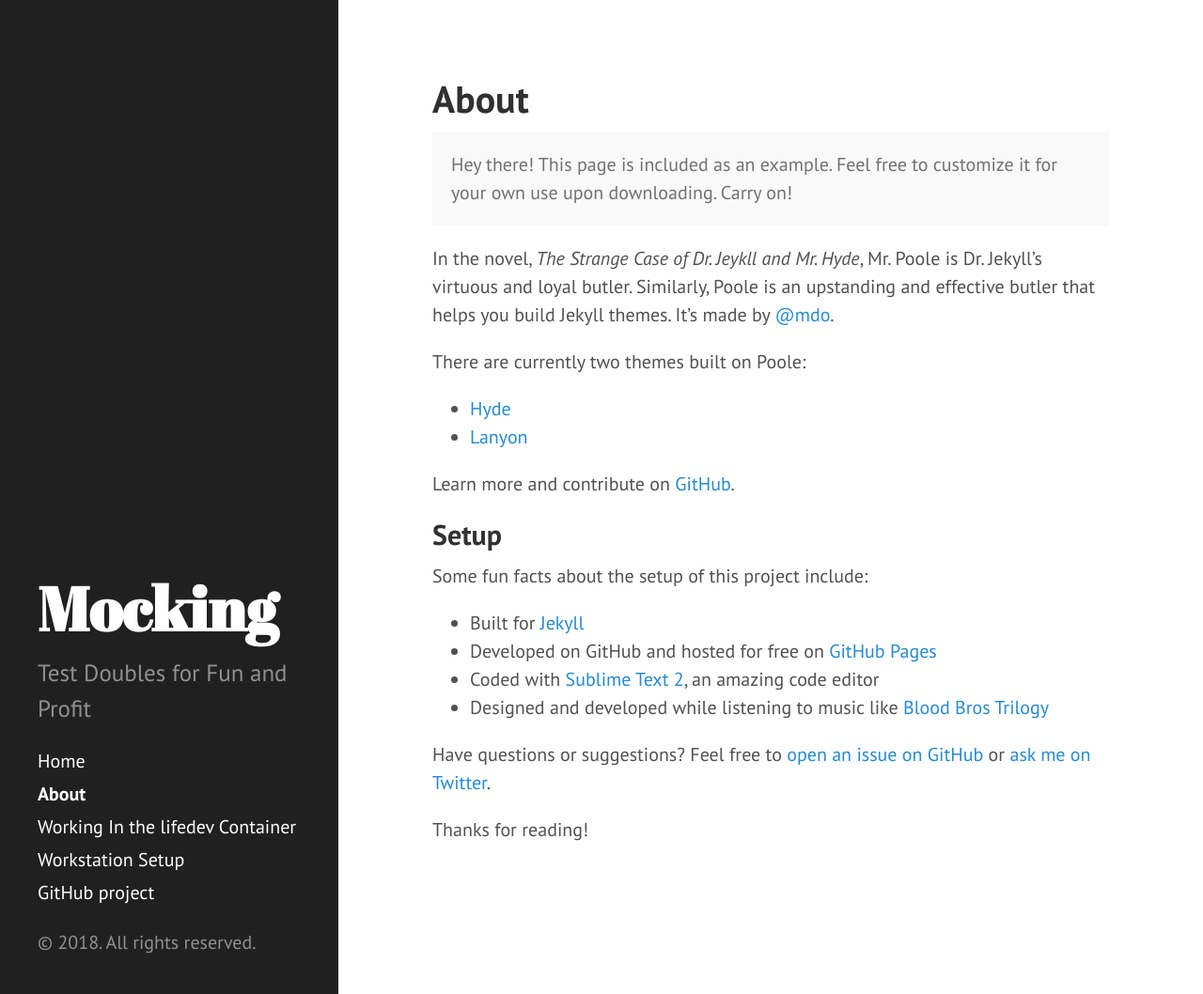
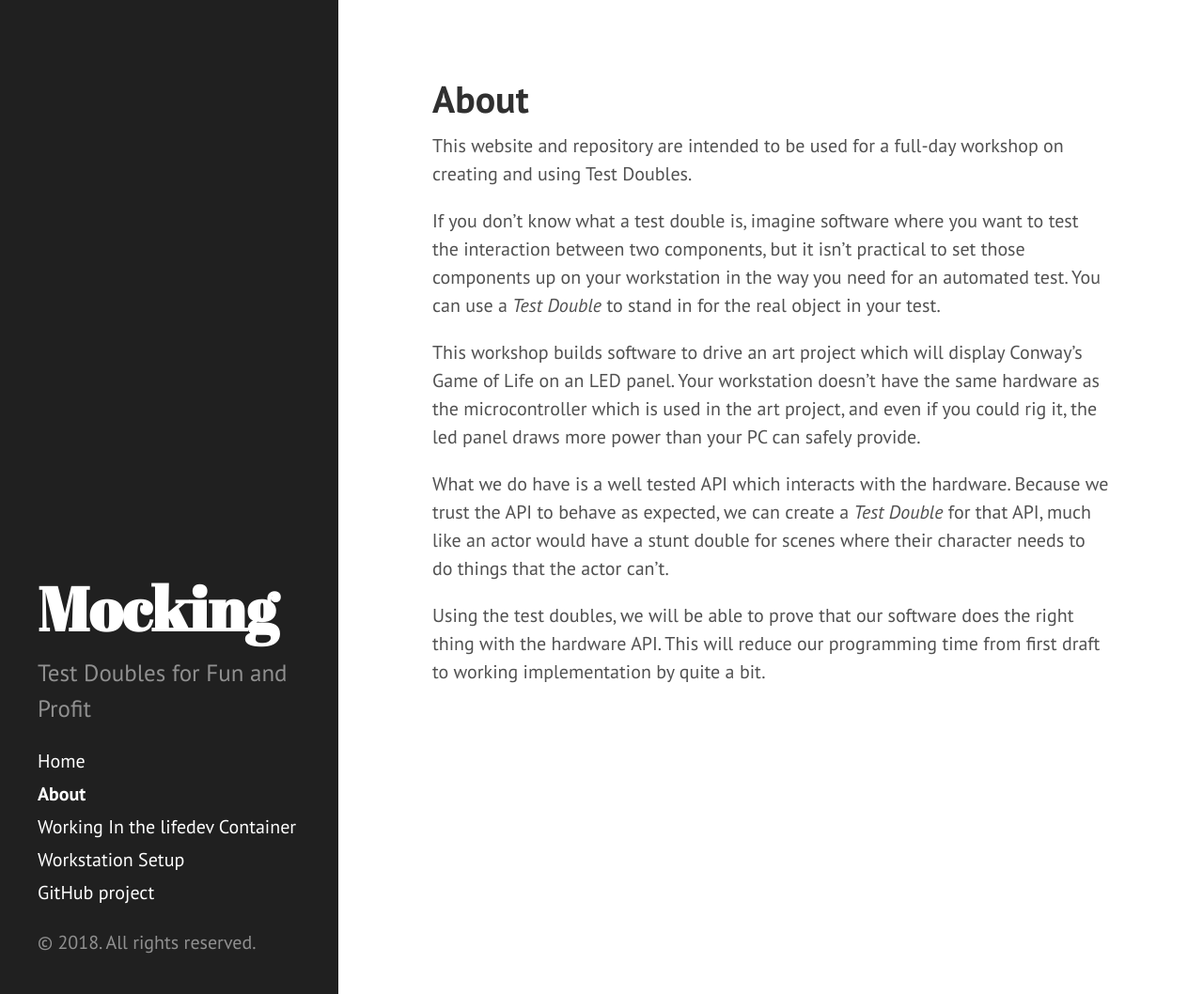
Before and after one commit to LazarusID/embedded-life, a Jekyll site: the page built from docs/about.md, in a window 1280 px wide and 1058 px high. Shown: the whole window at 94% size. Built offline with Jekyll 4.4.1, drawn with Linux system fonts in a browser that asks for light colours; Markdown is read by kramdown in place of the engine named in the settings.

Commit message:
Updated About page to reflect the actual workshop

```diff
--- a/docs/about.md
+++ b/docs/about.md
@@ -3,28 +3,12 @@ layout: page
 title: About
 ---
 
-<p class="message">
-  Hey there! This page is included as an example. Feel free to customize it for your own use upon downloading. Carry on!
-</p>
+This website and repository are intended to be used for a full-day workshop on creating and using Test Doubles.
 
-In the novel, *The Strange Case of Dr. Jeykll and Mr. Hyde*, Mr. Poole is Dr. Jekyll's virtuous and loyal butler. Similarly, Poole is an upstanding and effective butler that helps you build Jekyll themes. It's made by [@mdo](https://twitter.com/mdo).
+If you don't know what a test double is, imagine software where you want to test the interaction between two components, but it isn't practical to set those components up on your workstation in the way you need for an automated test.  You can use a *Test Double* to stand in for the real object in your test.
 
-There are currently two themes built on Poole:
+This workshop builds software to drive an art project which will display Conway's Game of Life on an LED panel.  Your workstation doesn't have the same hardware as the microcontroller which is used in the art project, and even if you could rig it, the led panel draws more power than your PC can safely provide.
 
-* [Hyde](http://hyde.getpoole.com)
-* [Lanyon](http://lanyon.getpoole.com)
+What we do have is a well tested API which interacts with the hardware.  Because we trust the API to behave as expected, we can create a *Test Double* for that API, much like an actor would have a stunt double for scenes where their character needs to do things that the actor can't.
 
-Learn more and contribute on [GitHub](https://github.com/poole).
-
-## Setup
-
-Some fun facts about the setup of this project include:
-
-* Built for [Jekyll](http://jekyllrb.com)
-* Developed on GitHub and hosted for free on [GitHub Pages](https://pages.github.com)
-* Coded with [Sublime Text 2](http://sublimetext.com), an amazing code editor
-* Designed and developed while listening to music like [Blood Bros Trilogy](https://soundcloud.com/maddecent/sets/blood-bros-series)
-
-Have questions or suggestions? Feel free to [open an issue on GitHub](https://github.com/poole/issues/new) or [ask me on Twitter](https://twitter.com/mdo).
-
-Thanks for reading!
+Using the test doubles, we will be able to prove that our software does the right thing with the hardware API.  This will reduce our programming time from first draft to working implementation by quite a bit.
```
